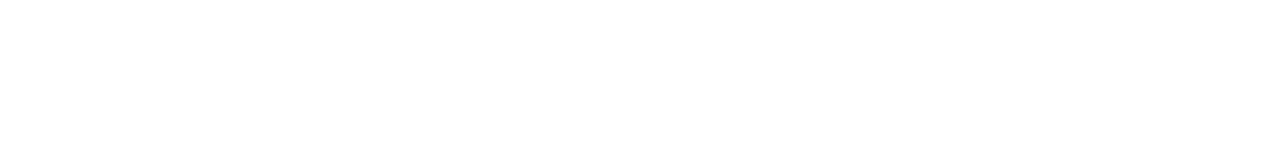
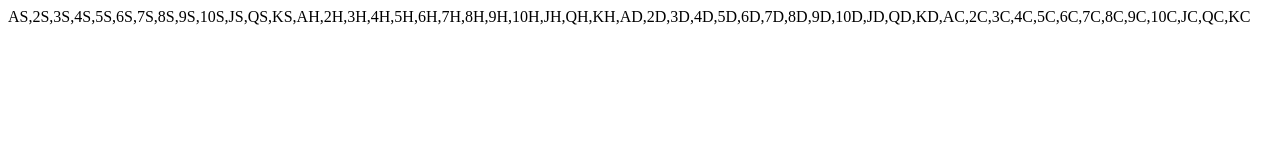
Before and after one commit to StephenKoller/ES6_Blackjack, a website built with Parcel: page index.html in a window 1280 px wide. Built offline with nearby package versions, Linux system fonts and the light colour scheme.

Commit message:
Create Deck with shuffle algo, output to HTML

```diff
--- a/index.html
+++ b/index.html
@@ -15,7 +15,7 @@
         <!--[if lt IE 7]>
             <p class="browsehappy">You are using an <strong>outdated</strong> browser. Please <a href="#">upgrade your browser</a> to improve your experience.</p>
         <![endif]-->
-
-        <script src="./src/blackjack.js" async defer></script>
+        <div id="deck"></div>
+        <script src="./src/blackjack.js"></script>
     </body>
 </html>
--- a/src/blackjack.js
+++ b/src/blackjack.js
@@ -0,0 +1,83 @@
+export class Deck {
+    constructor() {
+        this.cards = [
+            { name: "AS", value: 11 },
+            { name: "2S", value: 2 },
+            { name: "3S", value: 3 },
+            { name: "4S", value: 4 },
+            { name: "5S", value: 5 },
+            { name: "6S", value: 6 },
+            { name: "7S", value: 7 },
+            { name: "8S", value: 8 },
+            { name: "9S", value: 9 },
+            { name: "10S", value: 10 },
+            { name: "JS", value: 10 },
+            { name: "QS", value: 10 },
+            { name: "KS", value: 10 },
+            { name: "AH", value: 11 },
+            { name: "2H", value: 2 },
+            { name: "3H", value: 3 },
+            { name: "4H", value: 4 },
+            { name: "5H", value: 5 },
+            { name: "6H", value: 6 },
+            { name: "7H", value: 7 },
+            { name: "8H", value: 8 },
+            { name: "9H", value: 9 },
+            { name: "10H", value: 10 },
+            { name: "JH", value: 10 },
+            { name: "QH", value: 10 },
+            { name: "KH", value: 10 },
+            { name: "AD", value: 11 },
+            { name: "2D", value: 2 },
+            { name: "3D", value: 3 },
+            { name: "4D", value: 4 },
+            { name: "5D", value: 5 },
+            { name: "6D", value: 6 },
+            { name: "7D", value: 7 },
+            { name: "8D", value: 8 },
+            { name: "9D", value: 9 },
+            { name: "10D", value: 10 },
+            { name: "JD", value: 10 },
+            { name: "QD", value: 10 },
+            { name: "KD", value: 10 },
+            { name: "AC", value: 11 },
+            { name: "2C", value: 2 },
+            { name: "3C", value: 3 },
+            { name: "4C", value: 4 },
+            { name: "5C", value: 5 },
+            { name: "6C", value: 6 },
+            { name: "7C", value: 7 },
+            { name: "8C", value: 8 },
+            { name: "9C", value: 9 },
+            { name: "10C", value: 10 },
+            { name: "JC", value: 10 },
+            { name: "QC", value: 10 },
+            { name: "KC", value: 10 }
+        ];
+        this.$el = document.getElementById('deck');
+        this.$el.innerHTML = this.cards.map(card => card.name);
+    }
+
+    shuffle() {
+        // Fisher-Yates shuffle algorithm adapted from
+        // http://bost.ocks.org/mike/shuffle/
+        let currentCard;
+        let randomCard;
+        let unshuffled = this.cards.length;
+
+        // While unshuffled cards remain, (ex: unshuffled == 51)
+        while (unshuffled) {
+          // Find a randomized, unshuffled card
+          randomCard = Math.floor(Math.random() * unshuffled--);
+
+          // And switch it with current element
+          currentCard = this.cards[unshuffled];
+          this.cards[unshuffled] = this.cards[randomCard];
+          this.cards[randomCard] = currentCard;
+        }
+
+        this.$el.innerHTML = this.cards.map(card => card.name);
+      }
+}
+
+document.deck = new Deck();
```
